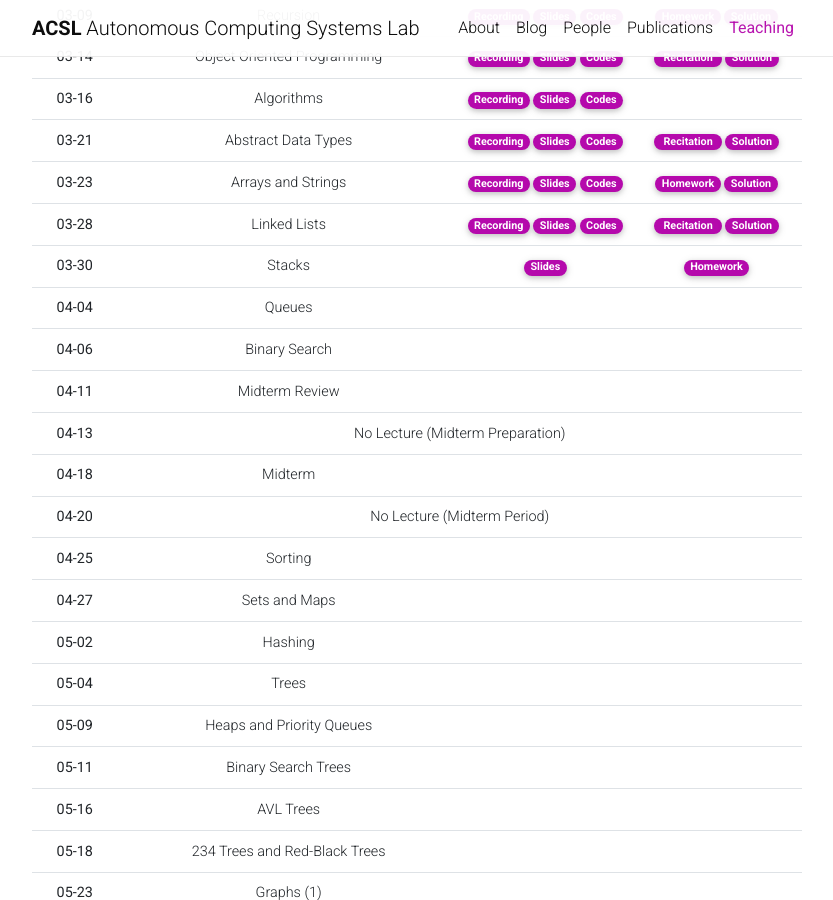
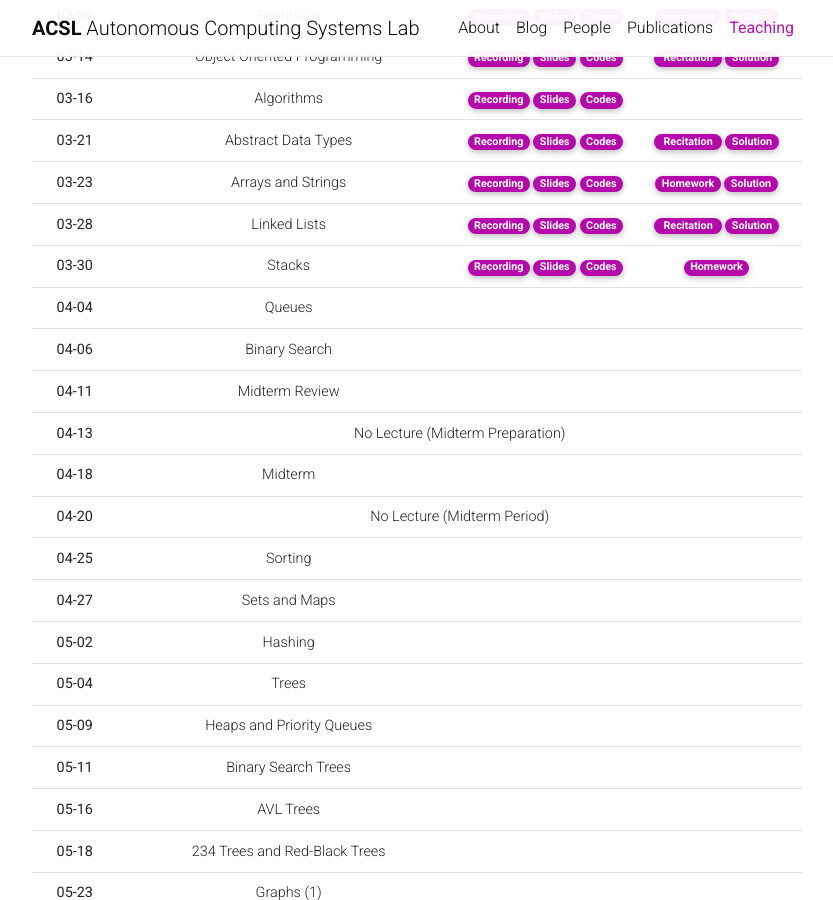
Before and after one commit to Uehwan/Uehwan.github.io, a Jekyll site: the page built from _teaching/datastruct23sp.md, in a window 1280 px wide and 900 px high, scrolled down 1077 px. Shown: the whole window, without its empty margins (223-1056 px from the left). Built offline with Jekyll 4.4.1, drawn with Linux system fonts in a browser that asks for light colours; nearby versions of some CDN libraries; comment, search, counter and statistics services are not loaded; a style sheet for code colours, icons or effects is not loaded.

Commit message:
23-03-30 post

```diff
--- a/_teaching/datastruct23sp.md
+++ b/_teaching/datastruct23sp.md
@@ -161,9 +161,9 @@
       <th scope="row">03-30</th>
       <td>Stacks</td>
       <td>
-        <!--a href="https://youtu.be/riwHEOX2wlY" target="_blank" class="badge badge-pill" style="background-color:#B509AC;">Recording</a-->
+        <a href="https://youtu.be/9QuSBWsRtBw" target="_blank" class="badge badge-pill" style="background-color:#B509AC;">Recording</a>
         <a href="https://docs.google.com/presentation/d/1rQczqk533EjGxJBMWhPtT93zl_5btLMaVX1QRi7S4L4/edit?usp=sharing" target="_blank" class="badge badge-pill" style="background-color:#B509AC;">Slides</a>
-        <!--a href="https://colab.research.google.com/drive/1zpBksn5jc3wQuK6e-aoqU9MPkSFmaXDB?usp=sharing" target="_blank" class="badge badge-pill" style="background-color:#B509AC;">Codes</a-->
+        <a href="https://colab.research.google.com/drive/1zpBksn5jc3wQuK6e-aoqU9MPkSFmaXDB?usp=sharing" target="_blank" class="badge badge-pill" style="background-color:#B509AC;">Codes</a>
       </td>
       <td>
         <a href="https://colab.research.google.com/drive/1Z0_2u5ix1J7s86kH26wJuhDkkcwIw6ed?usp=sharing" target="_blank" class="badge badge-pill" style="background-color:#B509AC;">Homework</a>
```
